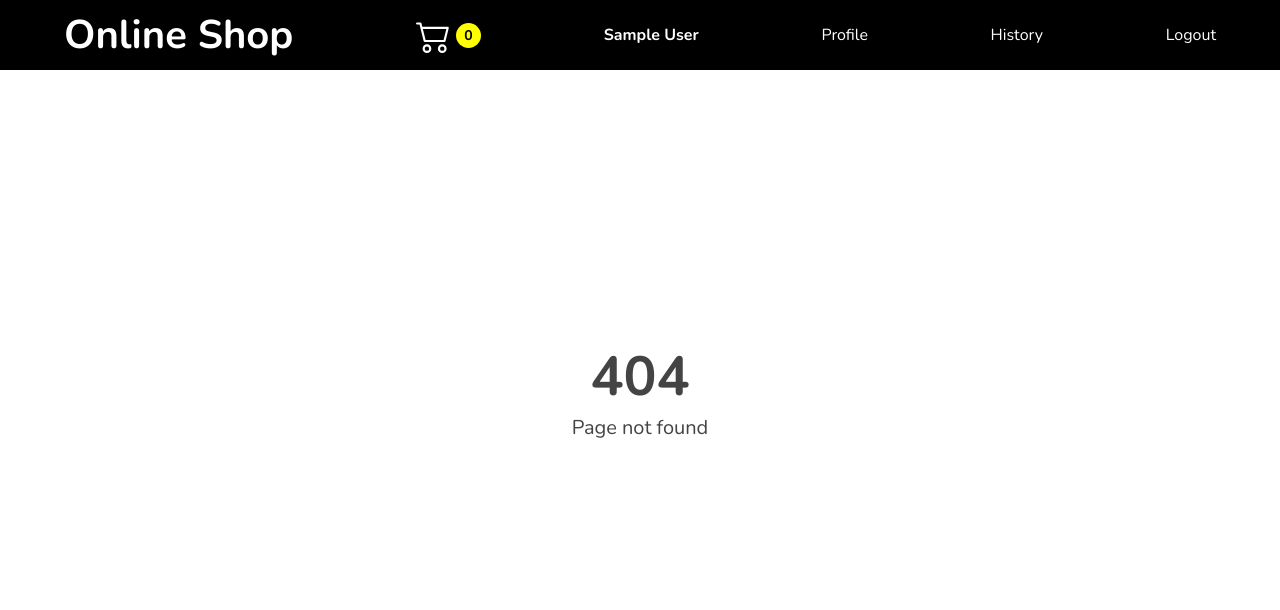
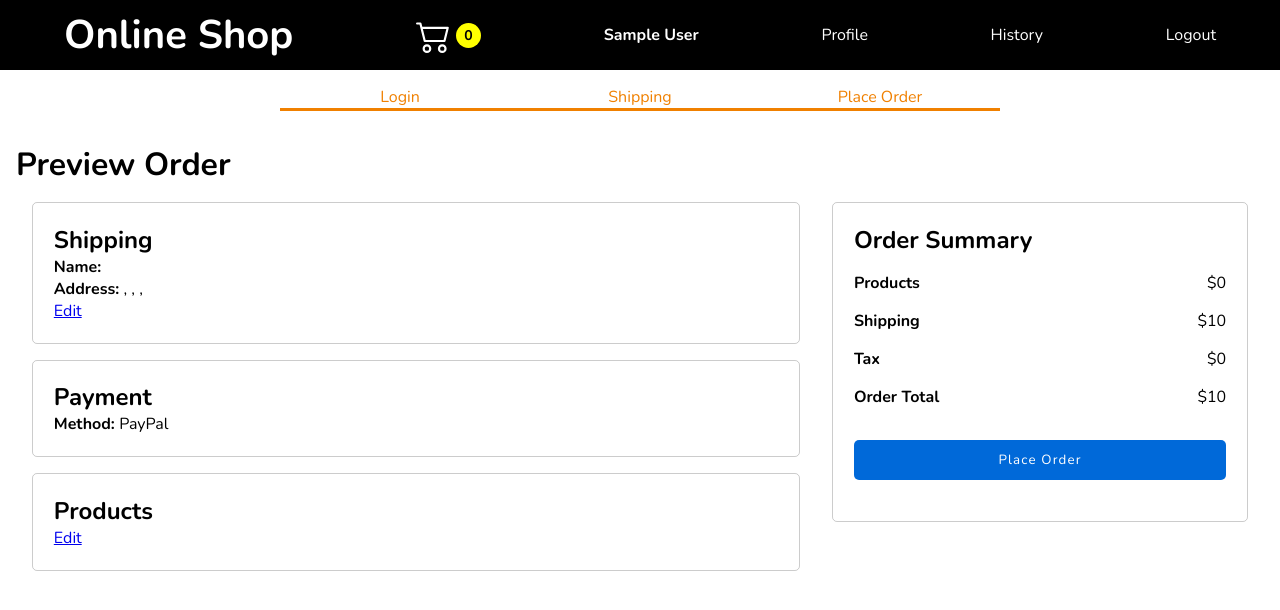
Before and after one commit to chiss7/mern-ecommerce-rtk, a React (Create React App) app in the folder client/: page /place-order in a window 1280 px wide. Before the commit this address had no page. Shown: the top 610 px of the page. Built offline with nearby package versions, Linux system fonts and the light colour scheme; sample sign-in values are in the browser's storage.

Commit message:
Place Order Page added

```diff
--- a/client/src/App.css
+++ b/client/src/App.css
@@ -385,3 +385,92 @@
   border-bottom: 0.2rem solid #f08000;
   color: #f08000;
 }
+
+/* Place Order */
+.container {
+  max-width: 90rem;
+  width: 100%;
+  margin: 2rem auto;
+  padding: 0 1rem;
+}
+
+.info-container {
+  display: flex;
+}
+
+.elements-info {
+  display: flex;
+  flex-direction: column;
+  width: 65%;
+  margin: 1rem;
+}
+
+.order-container {
+  width: 35%;
+  margin: 1rem;
+  height: 20rem;
+  max-height: 25rem;
+}
+
+.box {
+  padding: 1.3rem;
+  border: 1px solid rgba(0, 0, 0, 0.2);
+  border-radius: 5px;
+  margin-bottom: 1rem;
+}
+
+.product-card {
+  display: grid;
+  align-items: center;
+  grid-template-columns: 4fr 1fr 1fr;
+  column-gap: 0.5rem;
+  border-top: 1px solid rgb(187, 187, 187);
+  padding: 1rem 0;
+}
+
+.product-card .cart-product {
+  display: flex;
+}
+
+.product-card .cart-product img {
+  width: 100px;
+  max-width: 100%;
+  margin-right: 1rem;
+}
+
+.order-container_items {
+  display: flex;
+  flex-direction: column;
+}
+
+.order-items {
+  display: flex;
+  justify-content: space-between;
+  margin-top: 1rem;
+}
+
+.order-container_items button {
+  width: 100%;
+  height: 40px;
+  border-radius: 5px;
+  margin-top: 1rem;
+  font-weight: 400;
+  border: none;
+  outline: none;
+  cursor: pointer;
+  background: #0069D9;
+  color: white;
+  letter-spacing: 1.15px;
+}
+
+@media screen and (max-width: 767px) {
+  .info-container {
+    flex-direction: column;
+  }
+  .elements-info {
+    width: 95%;
+  }
+  .order-container {
+    width: 95%;
+  }
+}
--- a/client/src/App.js
+++ b/client/src/App.js
@@ -9,6 +9,7 @@ import {
   Home,
   Login,
   NotFound,
+  PlaceOrder,
   Register,
   ShippingAddress,
 } from "./pages";
@@ -48,6 +49,14 @@ function App() {
             </PrivateRoute>
           }
         />
+        <Route
+          path="/place-order"
+          element={
+            <PrivateRoute>
+              <PlaceOrder />
+            </PrivateRoute>
+          }
+        />
         <Route path="/checkout-success" element={<CheckoutSuccess />} />
         <Route path="*" element={<NotFound />} />
       </Routes>
--- /dev/null
+++ b/client/src/pages/PlaceOrder.jsx
@@ -0,0 +1,98 @@
+import { useEffect } from "react";
+import { useDispatch, useSelector } from "react-redux";
+import { Link } from "react-router-dom";
+import CheckoutSteps from "../components/CheckoutSteps";
+import { saveOrderSummary } from "../redux/features/cartSlice";
+
+export const PlaceOrder = () => {
+  const { shippingAddress, cartItems, cartTotalAmount } = useSelector(
+    (state) => state.cart
+  );
+  const dispatch = useDispatch();
+  const round2 = (num) => Math.round(num * 100 + Number.EPSILON) / 100; // 123.2345 => 123.23
+  const itemsPrice = round2(cartTotalAmount);
+  const shippingPrice = itemsPrice > 100 ? round2(0) : round2(10);
+  const taxPrice = round2(0.12 * itemsPrice);
+  const totalPrice = itemsPrice + shippingPrice + taxPrice;
+
+  useEffect(() => {
+    dispatch(
+      saveOrderSummary({
+        itemsPrice,
+        shippingPrice,
+        taxPrice,
+        totalPrice,
+      })
+    );
+  }, [dispatch, itemsPrice, shippingPrice, taxPrice, totalPrice]);
+
+  return (
+    <>
+      <CheckoutSteps step1 step2 step3 />
+      <div className="container">
+        <h1>Preview Order</h1>
+        <div className="info-container">
+          <div className="elements-info">
+            <div className="shipping-container box">
+              <h2>Shipping</h2>
+              <strong>Name: </strong> {shippingAddress.fullName} <br />
+              <strong>Address: </strong> {shippingAddress.country},{" "}
+              {shippingAddress.city}, {shippingAddress.postalCode},{" "}
+              {shippingAddress.address} <br />
+              <Link to="/shipping">Edit</Link>
+            </div>
+            <div className="payment-container box">
+              <h2>Payment</h2>
+              <strong>Method: </strong> PayPal
+            </div>
+            <div className="products-container box">
+              <h2>Products</h2>
+              {cartItems.map((product) => (
+                <div className="product-card" key={product._id}>
+                  <div className="cart-product">
+                    <img src={product.image.url} alt={product.name} />
+                    <div>
+                      <h3>{product.name}</h3>
+                      <p>{product.description}</p>
+                    </div>
+                  </div>
+                  <div className="product-quantity">
+                    <h4>{product.cartQuantity}</h4>
+                  </div>
+                  <div className="product-price">
+                    <h4>${product.price}</h4>
+                  </div>
+                </div>
+              ))}
+              <Link to="/cart">Edit</Link>
+            </div>
+          </div>
+          <div className="order-container box">
+            <h2>Order Summary</h2>
+            <div className="order-container_items">
+              <div className="order-items">
+                <h4>Products</h4>
+                <p>${itemsPrice}</p>
+              </div>
+              <div className="order-items">
+                <h4>Shipping</h4>
+                <p>${shippingPrice}</p>
+              </div>
+              <div className="order-items">
+                <h4>Tax</h4>
+                <p>${taxPrice}</p>
+              </div>
+              <div className="order-items">
+                <h4>Order Total</h4>
+                <p>${totalPrice}</p>
+              </div>
+              <div className="order-items">
+                <button>Place Order</button>
+              </div>
+            </div>
+          </div>
+        </div>
+      </div>
+    </>
+  );
+};
--- a/client/src/pages/ShippingAddress.jsx
+++ b/client/src/pages/ShippingAddress.jsx
@@ -2,8 +2,10 @@ import { useState } from "react";
 import { useDispatch, useSelector } from "react-redux";
 import CheckoutSteps from "../components/CheckoutSteps";
 import { saveShippingAddress } from "../redux/features/cartSlice";
+import { useNavigate } from "react-router-dom";
 
 export const ShippingAddress = () => {
+  const navigate = useNavigate();
   const dispatch = useDispatch();
   const { shippingAddress } = useSelector((state) => state.cart);
   const [formValue, setFormValue] = useState({
@@ -26,6 +28,7 @@ export const ShippingAddress = () => {
       formValue.country
     ) {
       dispatch(saveShippingAddress(formValue));
+      navigate('/place-order')
     }
   };
 
--- a/client/src/pages/index.js
+++ b/client/src/pages/index.js
@@ -5,3 +5,4 @@ export { Login } from "./Login";
 export { Register } from "./Register";
 export { CheckoutSuccess } from "./CheckoutSuccess";
 export { ShippingAddress } from "./ShippingAddress";
+export { PlaceOrder } from "./PlaceOrder";
--- a/client/src/redux/features/cartSlice.js
+++ b/client/src/redux/features/cartSlice.js
@@ -12,6 +12,7 @@ const cartSlice = createSlice({
     shippingAddress: localStorage.getItem("shippingAddress")
       ? JSON.parse(localStorage.getItem("shippingAddress"))
       : {},
+    orderSummary: {},
   },
   reducers: {
     addToCart: (state, action) => {
@@ -83,6 +84,10 @@ const cartSlice = createSlice({
         JSON.stringify(state.shippingAddress)
       );
     },
+    saveOrderSummary: (state, action) => {
+      state.orderSummary = action.payload;
+      localStorage.setItem("orderSummary", JSON.stringify(state.orderSummary));
+    },
   },
 });
 
@@ -93,6 +98,7 @@ export const {
   decreaseCart,
   getTotals,
   saveShippingAddress,
+  saveOrderSummary,
 } = cartSlice.actions;
 
 export default cartSlice.reducer;
```
